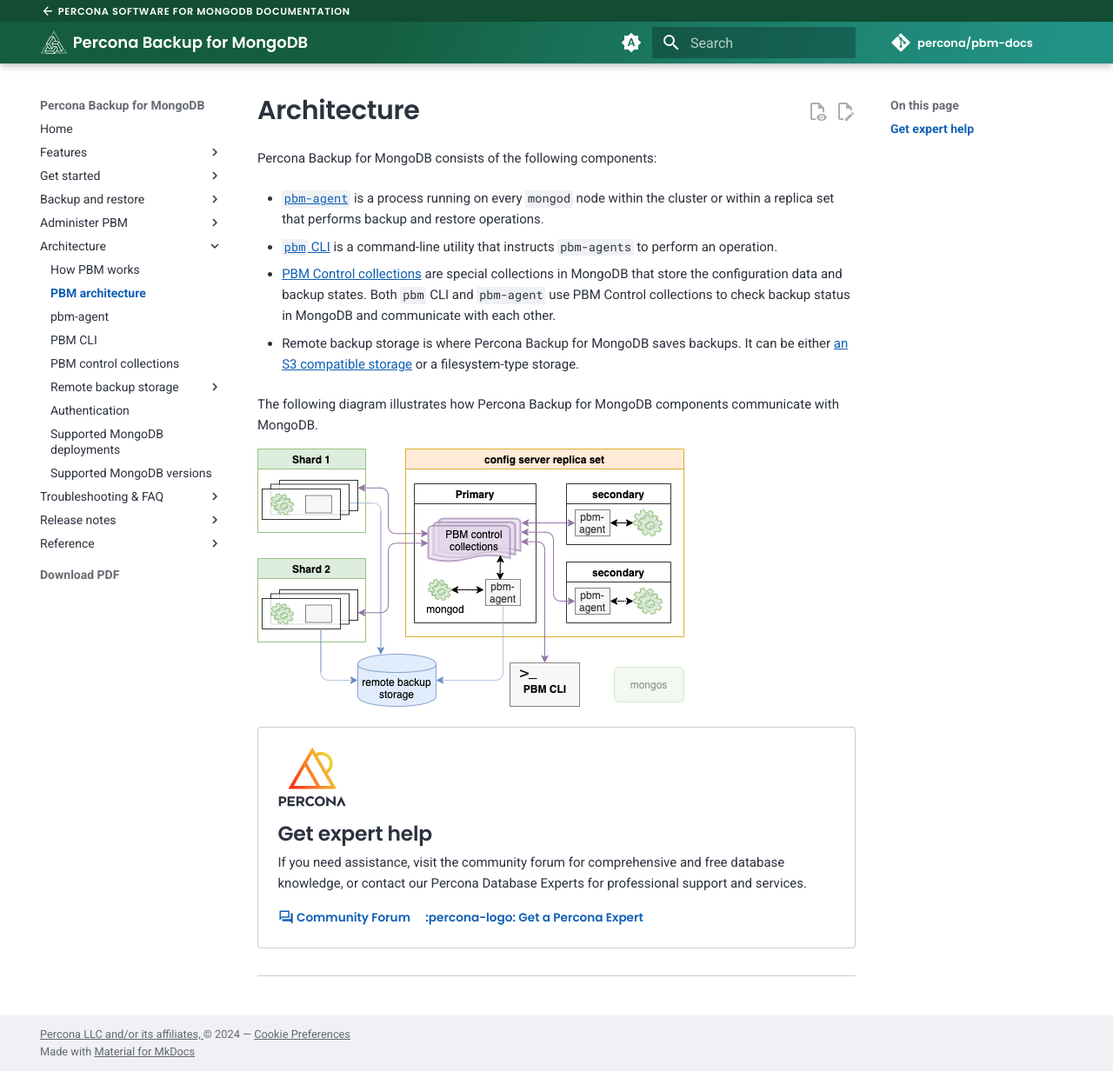
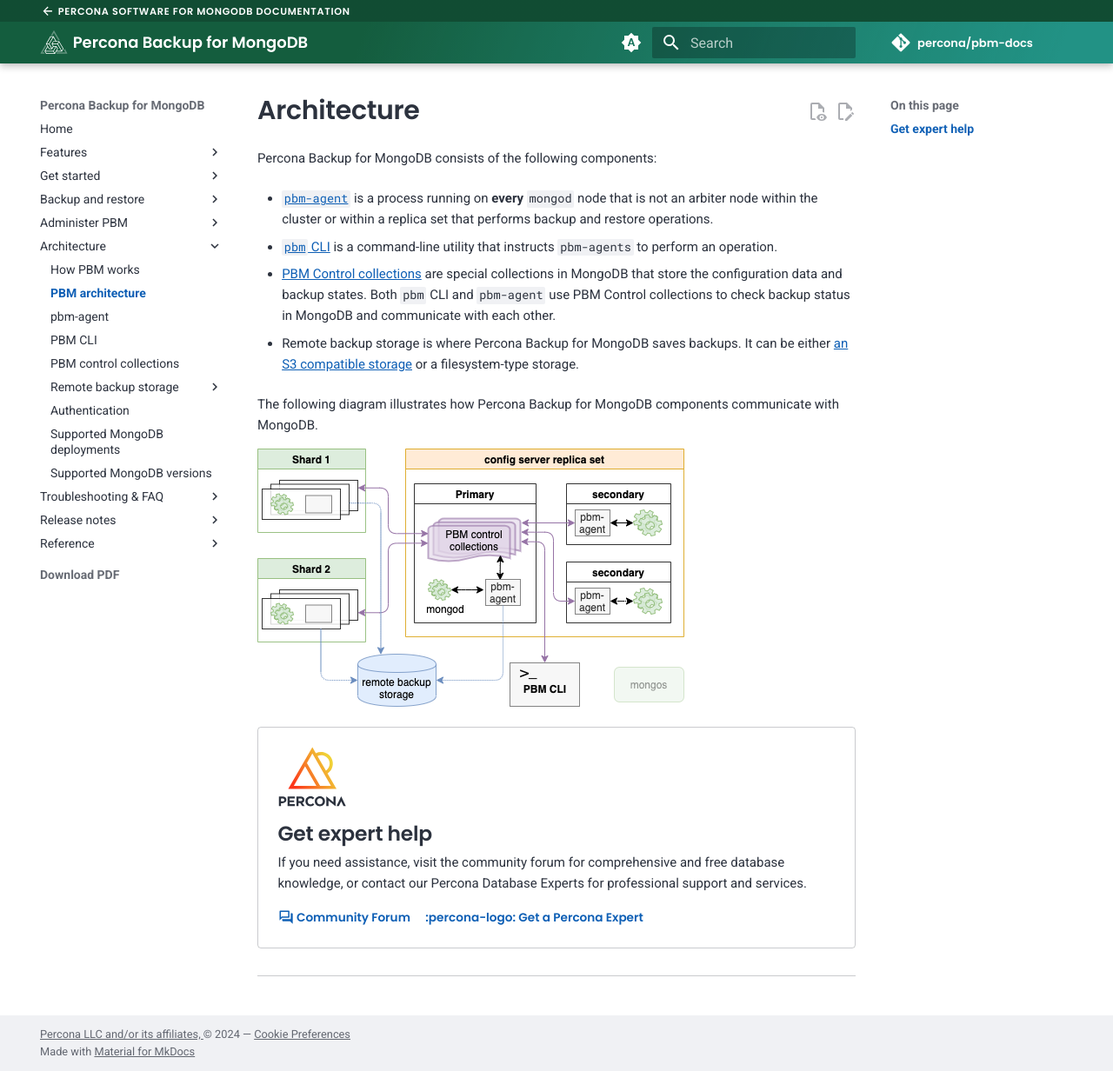
Before and after one commit to percona/pbm-docs, an MkDocs documentation site: the page built from docs/details/architecture.md, in a window 1280 px wide and 1232 px high. Shown: the whole window at 87% size. Built offline with MkDocs 1.6.1 and Material for MkDocs 9.7.7, drawn with Linux system fonts in a browser that asks for light colours; nearby versions of some CDN libraries; comment, search, counter and statistics services are not loaded.

Commit message:
PBM-1383 - highlight more word `every` and mention election process (#204)
* exclude arbiter `mongod`
* excludes arbiters, as done elsewhere
* highligt every node

---------

Co-authored-by: Anastasia Alexandrova <anastasia.alexandrova@percona.com>

```diff
--- a/docs/details/architecture.md
+++ b/docs/details/architecture.md
@@ -2,12 +2,11 @@
 
 Percona Backup for MongoDB consists of the following components:
 
-* [`pbm-agent`](../reference/glossary.md#pbm-agent) is a process running on every `mongod` node within the cluster or within a replica set that performs backup and restore operations.
+* [`pbm-agent`](../reference/glossary.md#pbm-agent) is a process running on **every** `mongod` node that is not an arbiter node within the cluster or within a replica set that performs backup and restore operations.
 
 * [`pbm` CLI](../reference/glossary.md#pbm-cli) is a command-line utility that instructs `pbm-agents` to perform an operation.
 
 * [PBM Control collections](../reference/glossary.md#pbm-control-collections) are special collections in MongoDB that store the configuration data and backup states. Both `pbm` CLI and `pbm-agent` use PBM Control collections to check backup status in MongoDB and communicate with each other.
-
 
 * Remote backup storage is where Percona Backup for MongoDB saves backups. It can be either [an S3 compatible storage](../reference/glossary.md#s3-compatible-storage) or a filesystem-type storage.
 
```
Also changed, not shown: docs/details/pbm-agent.md (+5 -1 lines), docs/install/initial-setup.md (+1 -1 lines).
